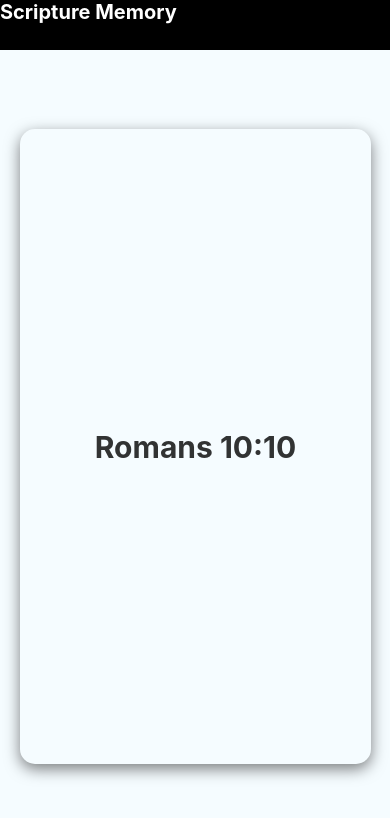
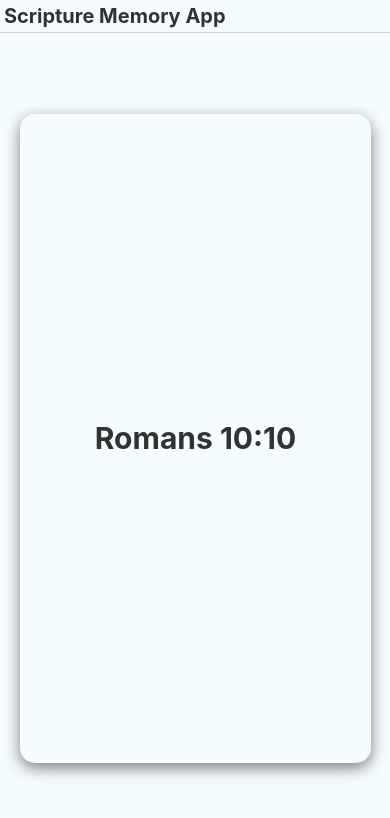
Before and after one commit to jbryandev/scripture-memory-app, a React Native app: screen / in a window 390 px wide. Shown: the top 818 px of the page. Built offline with nearby package versions, Linux system fonts and the light colour scheme.

Commit message:
Menu updates

```diff
--- a/components/Card.js
+++ b/components/Card.js
@@ -95,7 +95,6 @@ const ViewContainer = styled.View`
   align-items: center;
   width: ${({ screenWidth }) => screenWidth}px;
   height: 100%;
-  /* background-color: yellow; */
 `;
 
 const CardContainer = styled(Animated.View)`
--- a/components/Menu.js
+++ b/components/Menu.js
@@ -1,26 +1,36 @@
 import React from 'react';
-import { SafeAreaView } from 'react-native';
+import { Button, SafeAreaView, useColorScheme } from 'react-native';
 import styled from 'styled-components/native';
 
 const Menu = () => {
+  const theme = useColorScheme();
+  const darkMode = theme === 'dark';
+
   return (
     <SafeAreaView>
-      <MenuContainer>
-        <Title>Scripture Memory</Title>
+      <MenuContainer darkMode={darkMode}>
+        <Title darkMode={darkMode}>Scripture Memory App</Title>
+        {/* <Button title='Menu' /> */}
       </MenuContainer>
     </SafeAreaView>
   );
 };
 
 const MenuContainer = styled.View`
-  background-color: #000;
-  height: 50px;
+  padding: 1%;
+  flex-direction: row;
+  justify-content: space-between;
+  align-items: center;
+  background-color: ${({ darkMode }) => (darkMode ? '#121212' : '#f5fcff')};
+  border-bottom-width: 1px;
+  border-bottom-color: ${({ darkMode }) => (darkMode ? '#D4D4D4' : '#D4D4D4')};
 `;
 
 const Title = styled.Text`
   font-size: 20px;
   font-weight: bold;
-  color: #fff;
+  color: ${(props) =>
+    props.darkMode ? 'rgba(255, 255, 255, 0.8)' : 'rgba(0, 0, 0, 0.8)'};
 `;
 
 export default Menu;
```
